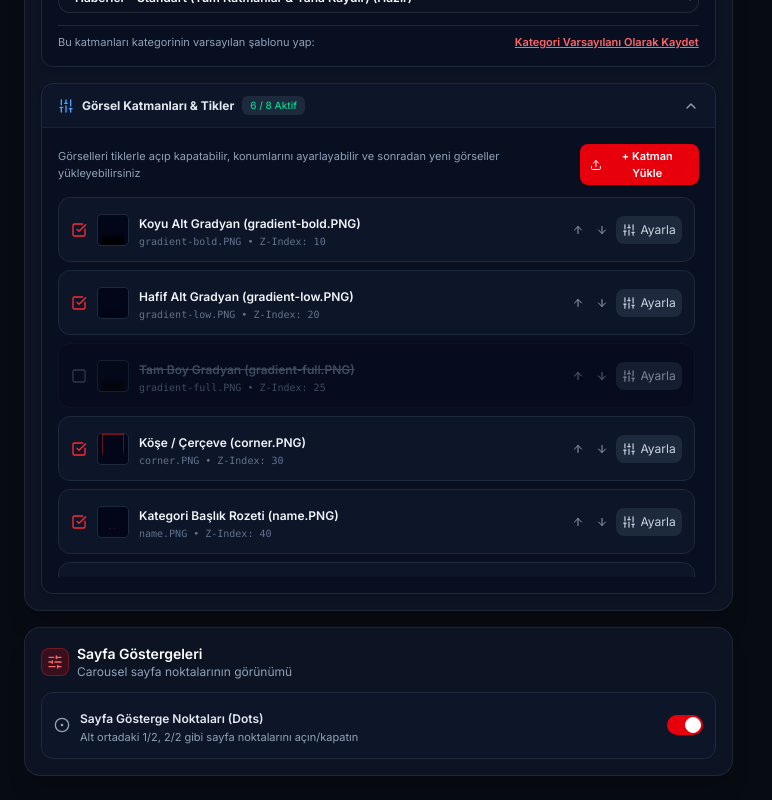
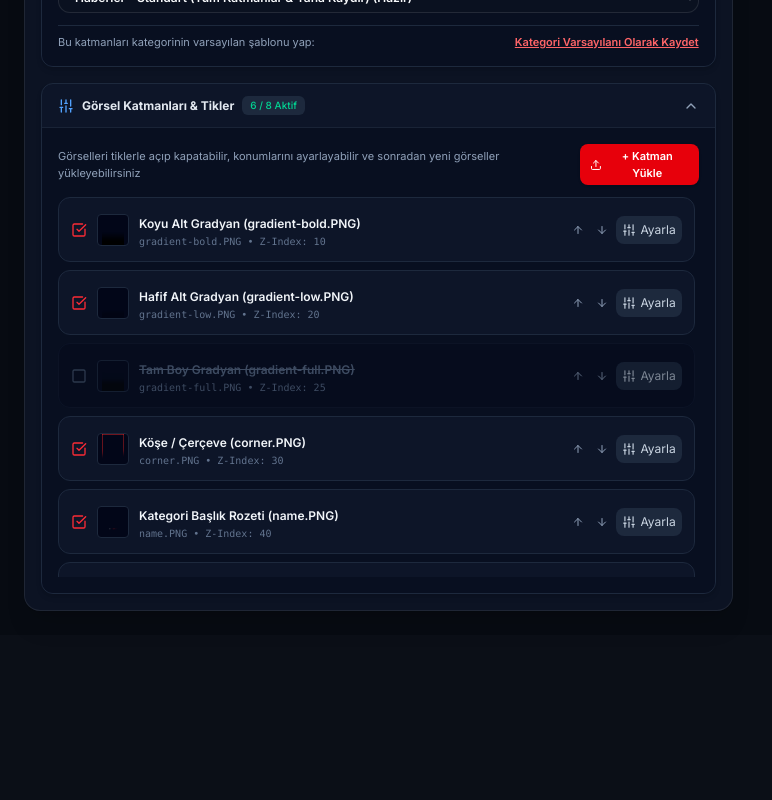
Before and after one commit to zenclaut/instapostgenerator, a React (Vite) app: page / in a window 1280 px wide. Shown: the part 1317-2117 px from the top of the page, without its empty margins (0-772 px from the left). After the commit the page ends 1952 px from the top, so only its background shows below. Built offline with nearby package versions, Linux system fonts and the light colour scheme.

Commit message:
feat: remove pagination dots and settings tab

```diff
--- a/src/App.tsx
+++ b/src/App.tsx
@@ -5,8 +5,7 @@ import {
   Flame,
   Type,
   Image as ImageIcon,
-  Layers as LayersIcon,
-  Sliders
+  Layers as LayersIcon
 } from 'lucide-react';
 
 import type { ProjectData, SlideData, CustomTemplate, CategoryDefinition } from './types/postTypes';
@@ -18,7 +17,6 @@ import { SlideTabs } from './components/editor/SlideTabs';
 import { ImageUploader } from './components/editor/ImageUploader';
 import { LayerTemplateManager } from './components/editor/LayerTemplateManager';
 import { RichTextEditor } from './components/editor/RichTextEditor';
-import { SlideSettings } from './components/editor/SlideSettings';
 import { CanvasPreview } from './components/preview/CanvasPreview';
 import { ExportModal } from './components/export/ExportModal';
 
@@ -33,8 +31,8 @@ export function App() {
   const [categories, setCategories] = useState<CategoryDefinition[]>(PRESET_CATEGORIES);
   const [customTemplates, setCustomTemplates] = useState<CustomTemplate[]>(DEFAULT_CUSTOM_TEMPLATES);
 
-  // Mobil Sekme State ('text' | 'image' | 'layers' | 'settings')
-  const [mobileTab, setMobileTab] = useState<'text' | 'image' | 'layers' | 'settings'>('text');
+  // Mobil Sekme State ('text' | 'image' | 'layers')
+  const [mobileTab, setMobileTab] = useState<'text' | 'image' | 'layers'>('text');
 
   // Dışa Aktarma Modalı
   const [isExportModalOpen, setIsExportModalOpen] = useState<boolean>(false);
@@ -212,9 +210,9 @@ export function App() {
         />
       </div>
 
-      {/* Mobil Sekme Barı (Önizlemenin hemen üstünde) */}
+      {/* Mobil Sekme Barı (Önizlemenin hemen üstünde - 3 Sekme) */}
       <div className="lg:hidden max-w-7xl w-full mx-auto px-4 pt-2">
-        <div className="grid grid-cols-4 gap-1.5 p-1 bg-slate-900/90 rounded-2xl border border-slate-800 text-xs shadow-lg">
+        <div className="grid grid-cols-3 gap-1.5 p-1 bg-slate-900/90 rounded-2xl border border-slate-800 text-xs shadow-lg">
           <button
             type="button"
             onClick={() => setMobileTab('text')}
@@ -252,19 +250,6 @@ export function App() {
           >
             <LayersIcon className="w-3.5 h-3.5" />
             <span className="truncate">{t('mobileTabLayers')}</span>
-          </button>
-
-          <button
-            type="button"
-            onClick={() => setMobileTab('settings')}
-            className={`flex flex-col items-center justify-center gap-1 py-2 px-1 rounded-xl font-bold transition-all text-[11px] ${
-              mobileTab === 'settings'
-                ? 'bg-red-600 text-white shadow-md'
-                : 'text-slate-400 hover:text-slate-200'
-            }`}
-          >
-            <Sliders className="w-3.5 h-3.5" />
-            <span className="truncate">{t('mobileTabSettings')}</span>
           </button>
         </div>
       </div>
@@ -313,14 +298,6 @@ export function App() {
               onRefreshCategoriesAndTemplates={refreshCategoriesAndTemplates}
             />
           </div>
-
-          {/* 4. Sayfa Gösterge Noktaları & Ayarlar */}
-          <div className={`${mobileTab === 'settings' ? 'block' : 'hidden'} lg:block`}>
-            <SlideSettings
-              slide={currentSlide}
-              onChange={updateCurrentSlide}
-            />
-          </div>
         </div>
 
         {/* SAĞ KOLON: Canlı Canvas Önizleme Paneli (Masaüstü için lg:col-span-5) */}
--- a/src/components/editor/SlideSettings.tsx
+++ /dev/null
@@ -1,50 +0,0 @@
-import React from 'react';
-import {
-  CircleDot,
-  SlidersHorizontal
-} from 'lucide-react';
-import type { SlideData } from '../../types/postTypes';
-import { useLanguage } from '../../i18n/LanguageContext';
-
-interface SlideSettingsProps {
-  slide: SlideData;
-  onChange: (updates: Partial<SlideData>) => void;
-}
-
-export const SlideSettings: React.FC<SlideSettingsProps> = ({ slide, onChange }) => {
-  const { t } = useLanguage();
-
-  return (
-    <div className="glass-panel rounded-2xl p-4 border border-slate-800 shadow-xl space-y-3">
-      <div className="flex items-center gap-2">
-        <div className="w-7 h-7 rounded-lg bg-red-600/20 border border-red-500/30 flex items-center justify-center text-red-400">
-          <SlidersHorizontal className="w-4 h-4" />
-        </div>
-        <div>
-          <h3 className="text-sm font-semibold text-white">{t('slideSettingsTitle')}</h3>
-          <p className="text-xs text-slate-400">{t('slideSettingsSub')}</p>
-        </div>
-      </div>
-
-      {/* SAYFA GÖSTERGE NOKTALARI */}
-      <div className="flex items-center justify-between p-3 rounded-xl bg-slate-900/70 border border-slate-800">
-        <div className="flex items-center gap-2.5">
-          <CircleDot className="w-4 h-4 text-slate-400" />
-          <div>
-            <span className="text-xs font-semibold text-slate-200">{t('paginationDots')}</span>
-            <p className="text-[11px] text-slate-400">{t('paginationDotsSub')}</p>
-          </div>
-        </div>
-        <label className="relative inline-flex items-center cursor-pointer">
-          <input
-            type="checkbox"
-            checked={slide.showPaginationDots}
-            onChange={(e) => onChange({ showPaginationDots: e.target.checked })}
-            className="sr-only peer"
-          />
-          <div className="w-9 h-5 bg-slate-800 peer-focus:outline-none rounded-full peer peer-checked:after:translate-x-full peer-checked:after:border-white after:content-[''] after:absolute after:top-[2px] after:left-[2px] after:bg-white after:border-slate-300 after:border after:rounded-full after:h-4 after:w-4 after:transition-all peer-checked:bg-red-600"></div>
-        </label>
-      </div>
-    </div>
-  );
-};
--- a/src/engine/canvasRenderer.ts
+++ b/src/engine/canvasRenderer.ts
@@ -122,7 +122,7 @@ export async function renderSlideToCanvas(
   canvas: HTMLCanvasElement,
   options: RenderCanvasOptions
 ): Promise<void> {
-  const { slide, slideIndex, totalSlides, scaleFactor = 1 } = options;
+  const { slide, scaleFactor = 1 } = options;
 
   // Instagram standart boyutu (1080x1440 Dikey 4:5)
   const baseWidth = 1080;
@@ -333,36 +333,6 @@ export async function renderSlideToCanvas(
     currentDrawY += lineHeight;
   }
   ctx.restore();
-
-  // Sayfa Gösterge Noktaları (Pagination Dots)
-
-  if (slide.showPaginationDots && totalSlides > 1) {
-    ctx.save();
-    const dotRadius = 4;
-    const dotSpacing = 16;
-    const totalDotsWidth = (totalSlides - 1) * dotSpacing;
-    const startDotX = (baseWidth - totalDotsWidth) / 2;
-    const dotsY = baseHeight - 32;
-
-    for (let i = 0; i < totalSlides; i++) {
-      const dotX = startDotX + (i * dotSpacing);
-      ctx.beginPath();
-      ctx.arc(dotX, dotsY, dotRadius, 0, Math.PI * 2);
-
-      if (i === slideIndex) {
-        ctx.fillStyle = '#FFFFFF';
-        ctx.shadowColor = 'rgba(255,255,255,0.7)';
-        ctx.shadowBlur = 6;
-      } else {
-        ctx.fillStyle = 'rgba(255, 255, 255, 0.35)';
-        ctx.shadowBlur = 0;
-      }
-      ctx.fill();
-    }
-    ctx.restore();
-  }
-
-  ctx.restore();
 }
 
 function wrapPlainString(ctx: CanvasRenderingContext2D, text: string, maxWidth: number): string[] {
--- a/src/i18n/translations.ts
+++ b/src/i18n/translations.ts
@@ -121,13 +121,6 @@ export const translations = {
     textOffsetXLabel: 'Yatay Konum (X Offset)',
     resetTextPosition: 'Metin Konumunu Sıfırla',
 
-    // Slide Settings
-
-    slideSettingsTitle: 'Sayfa Göstergeleri',
-    slideSettingsSub: 'Carousel sayfa noktalarının görünümü',
-    paginationDots: 'Sayfa Gösterge Noktaları (Dots)',
-    paginationDotsSub: 'Alt ortadaki 1/2, 2/2 gibi sayfa noktalarını açın/kapatın',
-
     // Preview Canvas
     portraitRatio: 'Dikey (1080×1440)',
     copyToClipboard: 'Panoya Kopyala',
@@ -144,7 +137,6 @@ export const translations = {
     mobileTabText: 'Metin',
     mobileTabImage: 'Görsel',
     mobileTabLayers: 'Katmanlar',
-    mobileTabSettings: 'Ayarlar',
 
     // Export Modal
     exportGalleryTitle: 'Dışa Aktarma & İndirme Galerisi',
@@ -278,13 +270,6 @@ export const translations = {
     textOffsetXLabel: 'Horizontal Position (X Offset)',
     resetTextPosition: 'Reset Text Position',
 
-    // Slide Settings
-
-    slideSettingsTitle: 'Slide Indicators',
-    slideSettingsSub: 'Carousel pagination dots display',
-    paginationDots: 'Pagination Dots',
-    paginationDotsSub: 'Toggle bottom slide indicators (e.g. 1/2, 2/2)',
-
     // Preview Canvas
     portraitRatio: 'Portrait (1080×1440)',
     copyToClipboard: 'Copy to Clipboard',
@@ -301,7 +286,6 @@ export const translations = {
     mobileTabText: 'Text',
     mobileTabImage: 'Image',
     mobileTabLayers: 'Layers',
-    mobileTabSettings: 'Settings',
 
     // Export Modal
     exportGalleryTitle: 'Export & Download Gallery',
```
